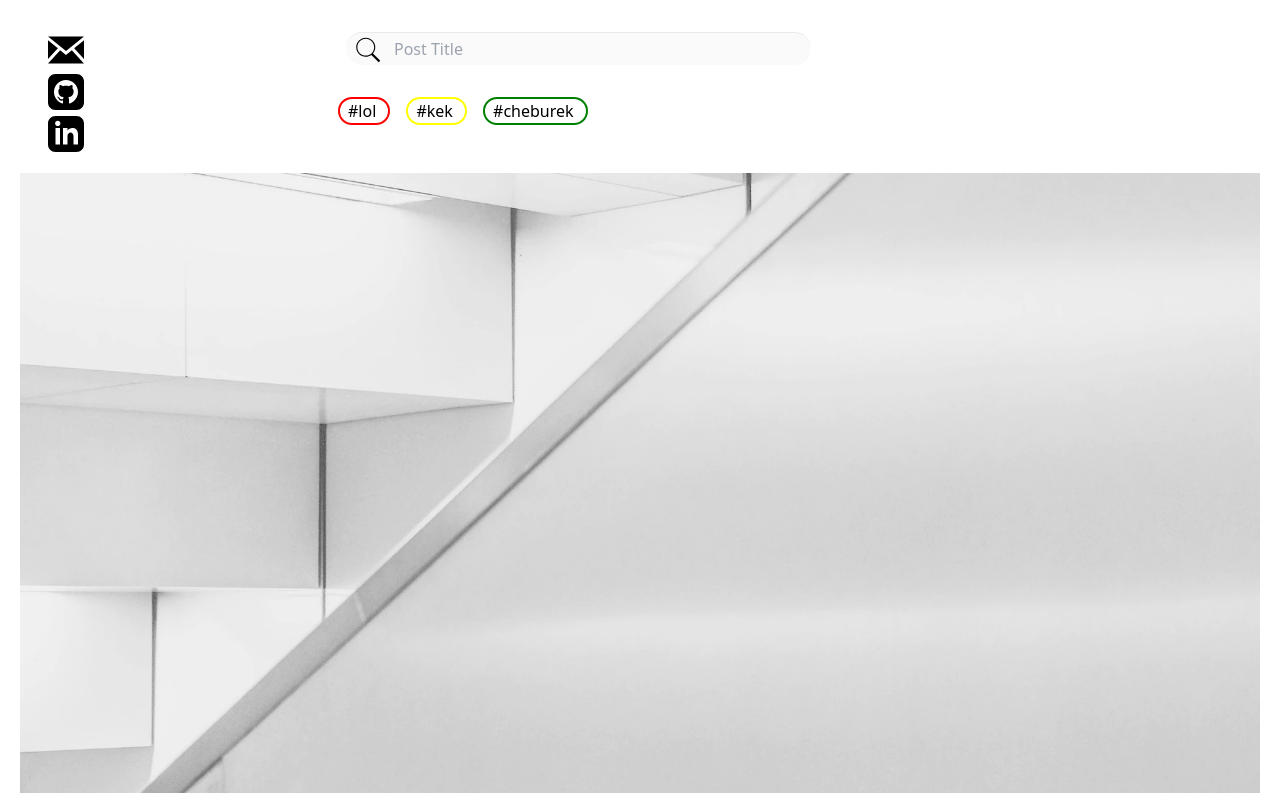
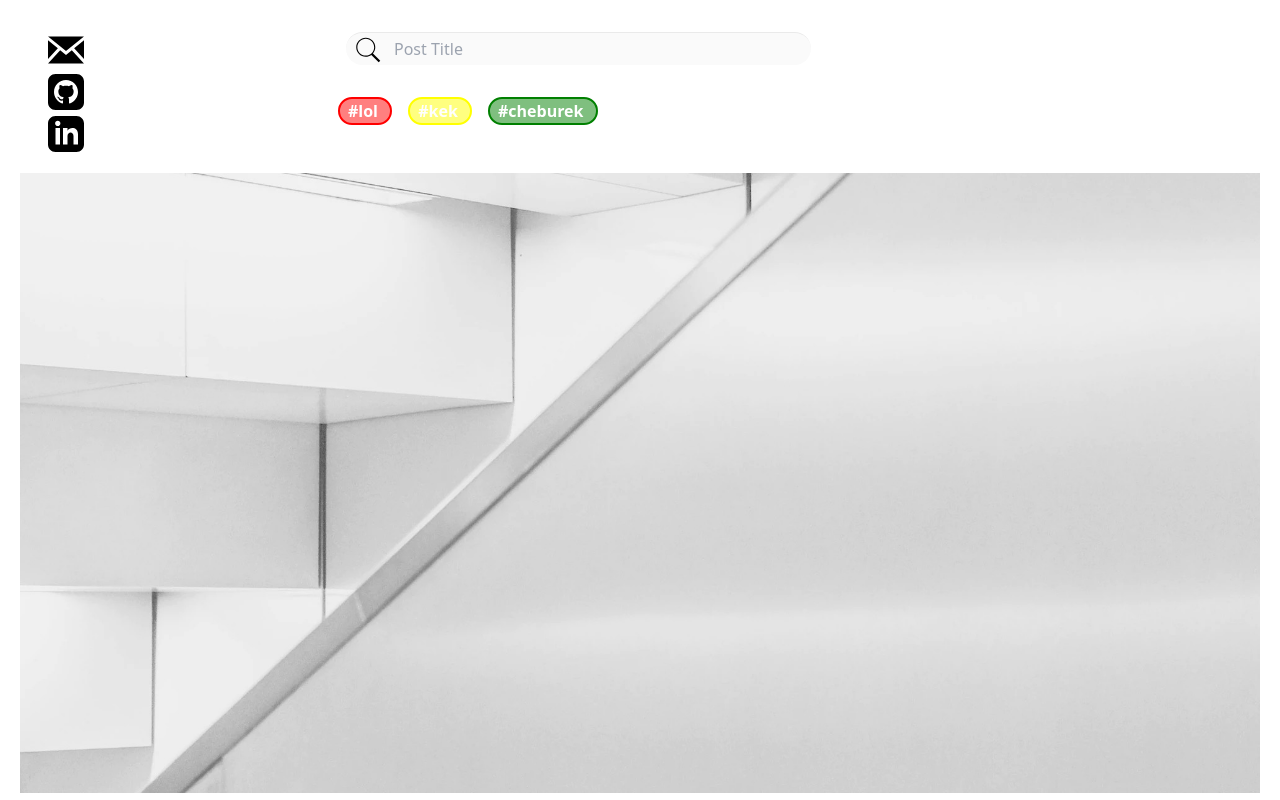
Before and after one commit to Caramel-Pudding/blog, a Next.js app: page / in a window 1280 px wide. Shown: the top 800 px of the page. Built offline with nearby package versions, Linux system fonts and the light colour scheme.

Commit message:
Tags colorized overlay

```diff
--- a/src/components/tag-button.tsx
+++ b/src/components/tag-button.tsx
@@ -23,8 +23,11 @@ export const TagButton: FC<ISearchProps> = memo(
           "border-2",
           `border-${tag}`,
           `hover:bg-${tag}`,
+          "text-white",
+          "font-bold",
+          `bg-${tag}`,
           {
-            [`bg-${tag}`]: isChosen,
+            "bg-opacity-50": !isChosen,
           }
         )}
         type="button"
```
